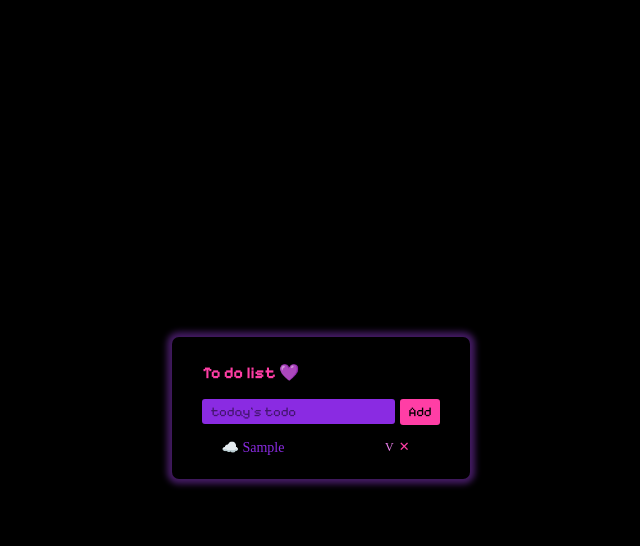
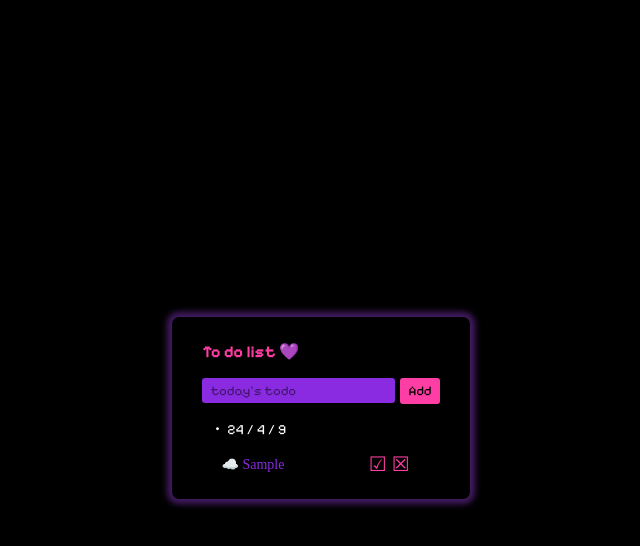
Before and after one commit to eunsuknoh/react-todolist, a React (Create React App) app: page / in a window 1280 px wide. Both pictures are taken after typing "Sample" into the empty fields and a click on the button "Add". Shown: the top 546 px of the page, without its empty margins (319-959 px from the left). Built offline with nearby package versions, Linux system fonts and the light colour scheme; a web font is replaced by a local one.

Commit message:
Added date, changed btns & line-through

```diff
--- a/src/App.js
+++ b/src/App.js
@@ -22,10 +22,23 @@ function App() {
     deleteTodo.remove();
   }
 
-  function handleCheck(e) {
+  const [done, setDone] = useState(false);
+  function handleDone(e) {
     const chosenTodo = e.target.parentNode.parentNode.childNodes[0];
-    chosenTodo.style.textDecoration = "line-through";
+    if (done === false) {
+      chosenTodo.style.textDecoration = "line-through";
+      setDone(true);
+    } else {
+      chosenTodo.style.textDecoration = "none";
+      setDone(false);
+    }
   }
+  const current = new Date();
+  const currentFullYear = current.getFullYear().toString();
+  const Year = currentFullYear.slice(2, 4);
+  const currentTime2 = current.getMonth();
+  const Month = currentTime2 + 1;
+  const Day = current.getDate();
 
   return (
     <div className={styles.main_box}>
@@ -40,18 +53,25 @@ function App() {
         <button>Add</button>
       </form>
       <p></p>
+      <span className={styles.date}>
+        ・ {Year} / {Month} / {Day}
+      </span>
       <ul>
         {todoList
           .map((item, index) => {
             return (
-              <div className={styles.todo_list}>
-                <li key={index}>{item}</li>
+              <div className={styles.todo_list} key={index}>
+                <li>{item}</li>
                 <div>
-                  <button onClick={handleCheck} className={styles.check_btn}>
-                    V
+                  <button
+                    value={done}
+                    onClick={handleDone}
+                    className={styles.check_btn}
+                  >
+                    ☑︎
                   </button>
                   <button onClick={handleDelete} className={styles.delete_btn}>
-                    ✕
+                    ☒
                   </button>
                 </div>
               </div>
--- a/src/App.module.css
+++ b/src/App.module.css
@@ -47,17 +47,18 @@ li {
 .todo_list {
   display: flex;
   justify-content: space-between;
+  align-items: center;
 }
 
 .delete_btn {
   all: unset;
-  font-size: 13px;
+  font-size: 20px;
   margin-right: 30px;
   cursor: pointer;
   transition: all 0.2s linear;
 }
 .delete_btn:hover {
-  color: violet;
+  color: white;
   background-color: transparent;
 }
 
@@ -65,10 +66,15 @@ li {
   all: unset;
   margin-right: 5px;
   cursor: pointer;
-  font-size: 12px;
-  color: violet;
+  font-size: 20px;
 }
 .check_btn:hover {
   background-color: transparent;
   color: white;
 }
+.date {
+  display: inline-block;
+  font-family: Pixelify Sans;
+  color: white;
+  text-indent: 8px;
+}
```
